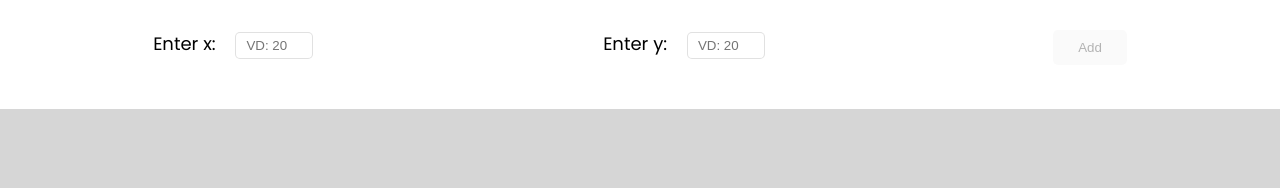
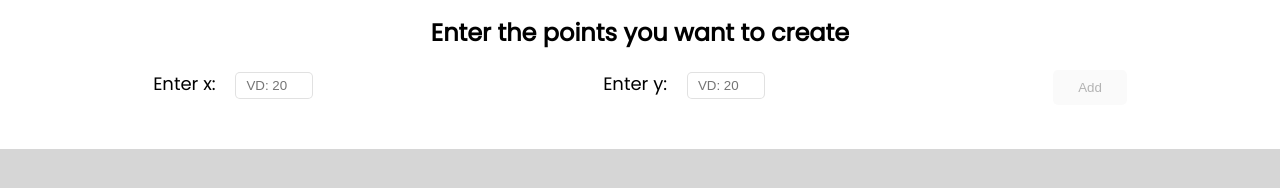
Before and after one commit to ducyt2509/point-display, a plain HTML site: page Client/index.html in a window 1280 px wide. Drawn offline with Linux system fonts and the light colour scheme; no server answers.

Commit message:
Modify FE and css

```diff
--- a/Client/index.html
+++ b/Client/index.html
@@ -8,6 +8,8 @@
 	</head>
 	<body>
 		<main>
+			<div>
+				<h2 class="title">Enter the points you want to create</h2>
 				<form class="form" id="form" onsubmit="return false;">
 					<div class="form-item">
 						<label for="x"
@@ -25,6 +27,7 @@
 					</div>
 					<div class="form-item"><button class="btn">Add</button></div>
 				</form>
+			</div>
 			<div id="board">
 				<span class="point"></span>
 			</div>
--- a/Client/style.css
+++ b/Client/style.css
@@ -37,8 +37,13 @@ main {
 	height: 100vh;
 }
 
+.title {
+	margin-top: 15px;
+	text-align: center;
+}
+
 main .form {
-	padding: 30px 0 20px 0;
+	padding: 20px 0 20px 0;
 	background-color: white;
 	display: flex;
 	justify-content: center;
```
Lines whose indentation alone changed are shown as unchanged.
